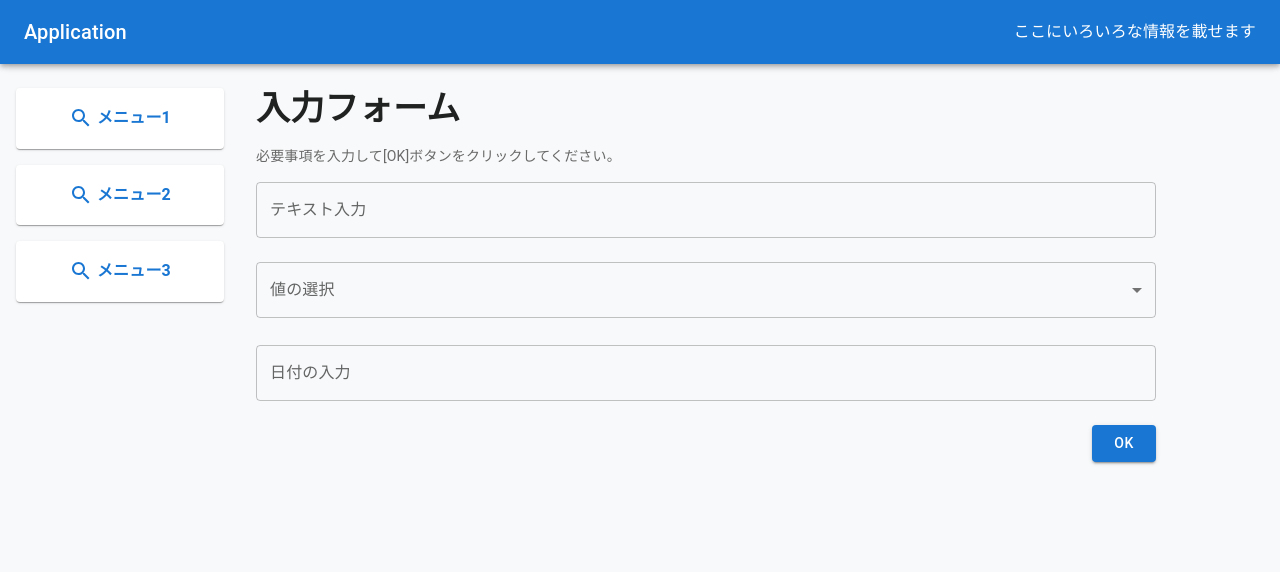
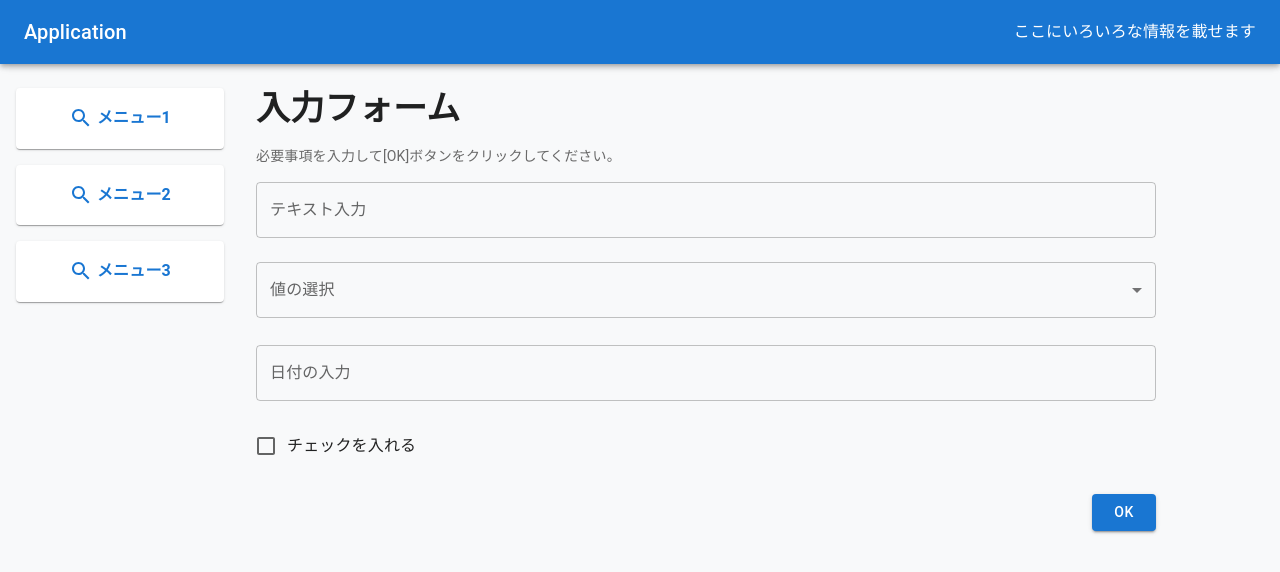
Before and after one commit to ieppin/next-app-sandbox, a Next.js app: page /wb0101 in a window 1280 px wide. Shown: the top 572 px of the page. Built offline with nearby package versions, Linux system fonts and the light colour scheme.

Commit message:
チェックボックスのサンプルも追加。

```diff
--- a/components/templates/Wb0101/index.tsx
+++ b/components/templates/Wb0101/index.tsx
@@ -1,13 +1,14 @@
-import { Box, Button, FormControl, FormHelperText, InputLabel, MenuItem, Select, TextField, Typography } from "@mui/material";
+import { Box, Button, Checkbox, FormControl, FormControlLabel, FormHelperText, InputLabel, MenuItem, Select, TextField, Typography } from "@mui/material";
 import { Stack } from "@mui/system";
 import { DatePicker } from "@mui/x-date-pickers";
 import { FC, MouseEventHandler } from "react";
-import { ControlledDate, ControlledText } from "../../types/control";
+import { ControlledCheck, ControlledDate, ControlledText } from "../../types/control";
 
 type Props = {
   value1: ControlledText
   value2: ControlledText
   value3: ControlledDate
+  value4: ControlledCheck
   wb0101000: MouseEventHandler
 }
 /**
@@ -59,6 +60,14 @@ const Wb0101: FC<Props> = (props) => {
                   helperText={props.value3.message} />}
             />
           </FormControl>
+          {/* 値4 */}
+          <FormControl>
+            <FormControlLabel
+              control={<Checkbox {...props.value4} />}
+              label="チェックを入れる"
+            />
+            <FormHelperText error={props.value4.error}>{props.value4.message}</FormHelperText>
+          </FormControl>
           <Box textAlign="right">
             <Button
               variant="contained"
--- a/containers/templates/Wb0101/index.tsx
+++ b/containers/templates/Wb0101/index.tsx
@@ -1,7 +1,7 @@
 import { Dayjs } from "dayjs";
 import { FC } from "react";
 import toast from "react-hot-toast";
-import { object, string } from "yup";
+import { boolean, object, string } from "yup";
 import Wb0101 from "../../../components/templates/Wb0101";
 import useFormikEx, { SubmitHandler } from "../../hooks/useFormik";
 
@@ -14,12 +14,13 @@ type Props = {
 const Wb0101Container: FC<Props> = () => {
   const { control, handleSubmit } = useFormikEx<Wb0101Form>({
     // 初期値
-    initialValues: { value1: '', value2: '', value3: null },
+    initialValues: { value1: '', value2: '', value3: null, value4: false, },
     // バリデーションスキーマ
     validationSchema: object({
       value1: string().required(),
       value2: string().required(),
       value3: object().nullable().required(),
+      value4: boolean().isTrue(),
     }),
     validateOnBlur: true,
   })
@@ -34,6 +35,7 @@ const Wb0101Container: FC<Props> = () => {
       value1={control('value1').text()}
       value2={control('value2').text()}
       value3={control('value3').date()}
+      value4={control('value4').check()}
       wb0101000={handleSubmit(wb0101000)}
     />
   )
@@ -43,5 +45,6 @@ type Wb0101Form = {
   value1: string
   value2: string
   value3: Dayjs | null
+  value4: boolean
 }
 export default Wb0101Container
```
